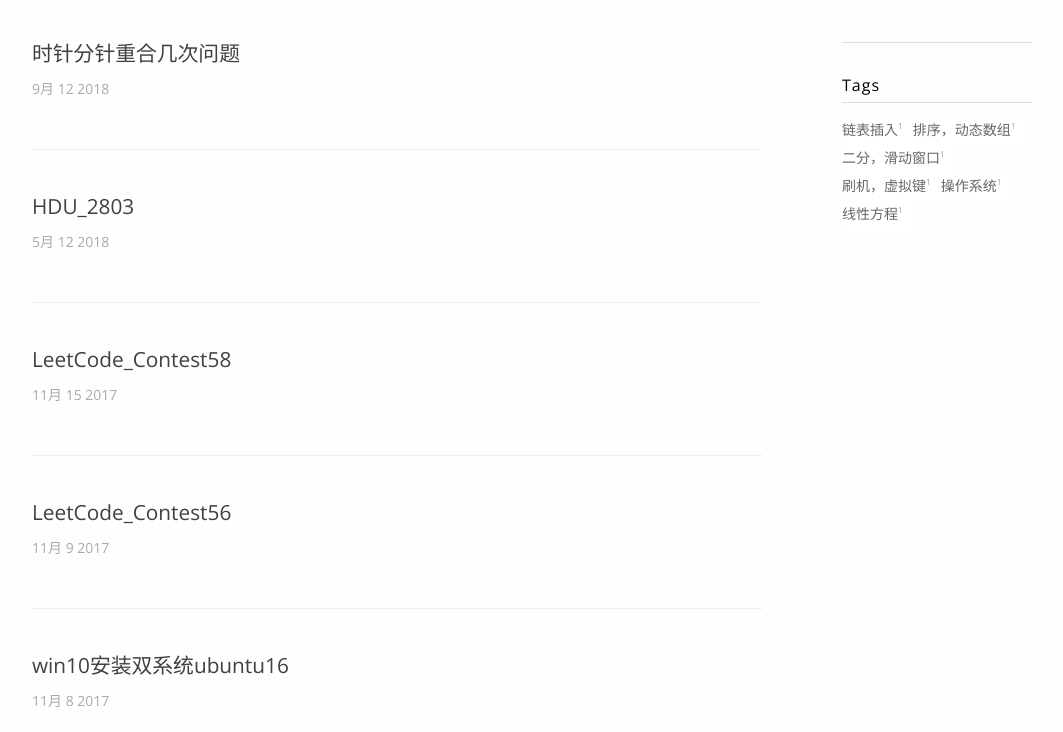
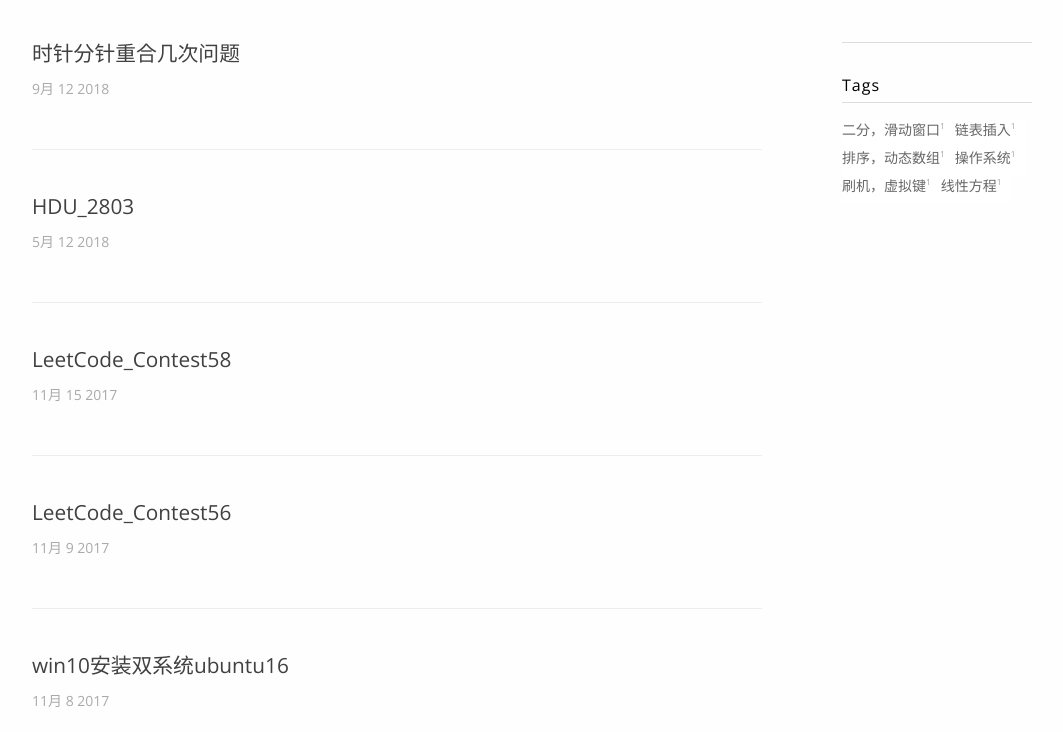
Before and after one commit to dhupxd/dhupxd.github.io, a plain HTML site: page index.html in a window 1280 px wide. Shown: the part 68-800 px from the top of the page, without its empty margins (108-1171 px from the left). Drawn offline with nearby package versions, Linux system fonts and the light colour scheme; a web font is replaced by a local one.

Commit message:
Site updated: 2018-09-12 15:35:10

```diff
--- a/index.html
+++ b/index.html
@@ -324,7 +324,7 @@
 
     <section id="tags" class="widget-area widget_tags">
         <h3 class="widget-title">Tags</h3>
-        <ul class="tag-list"><li class="tag-list-item"><a class="tag-list-link" href="/tags/链表插入/">链表插入</a><span class="tag-list-count">1</span></li><li class="tag-list-item"><a class="tag-list-link" href="/tags/排序，动态数组/">排序，动态数组</a><span class="tag-list-count">1</span></li><li class="tag-list-item"><a class="tag-list-link" href="/tags/二分，滑动窗口/">二分，滑动窗口</a><span class="tag-list-count">1</span></li><li class="tag-list-item"><a class="tag-list-link" href="/tags/刷机，虚拟键/">刷机，虚拟键</a><span class="tag-list-count">1</span></li><li class="tag-list-item"><a class="tag-list-link" href="/tags/操作系统/">操作系统</a><span class="tag-list-count">1</span></li><li class="tag-list-item"><a class="tag-list-link" href="/tags/线性方程/">线性方程</a><span class="tag-list-count">1</span></li></ul>
+        <ul class="tag-list"><li class="tag-list-item"><a class="tag-list-link" href="/tags/二分，滑动窗口/">二分，滑动窗口</a><span class="tag-list-count">1</span></li><li class="tag-list-item"><a class="tag-list-link" href="/tags/链表插入/">链表插入</a><span class="tag-list-count">1</span></li><li class="tag-list-item"><a class="tag-list-link" href="/tags/排序，动态数组/">排序，动态数组</a><span class="tag-list-count">1</span></li><li class="tag-list-item"><a class="tag-list-link" href="/tags/操作系统/">操作系统</a><span class="tag-list-count">1</span></li><li class="tag-list-item"><a class="tag-list-link" href="/tags/刷机，虚拟键/">刷机，虚拟键</a><span class="tag-list-count">1</span></li><li class="tag-list-item"><a class="tag-list-link" href="/tags/线性方程/">线性方程</a><span class="tag-list-count">1</span></li></ul>
     </section>
 
 
```
